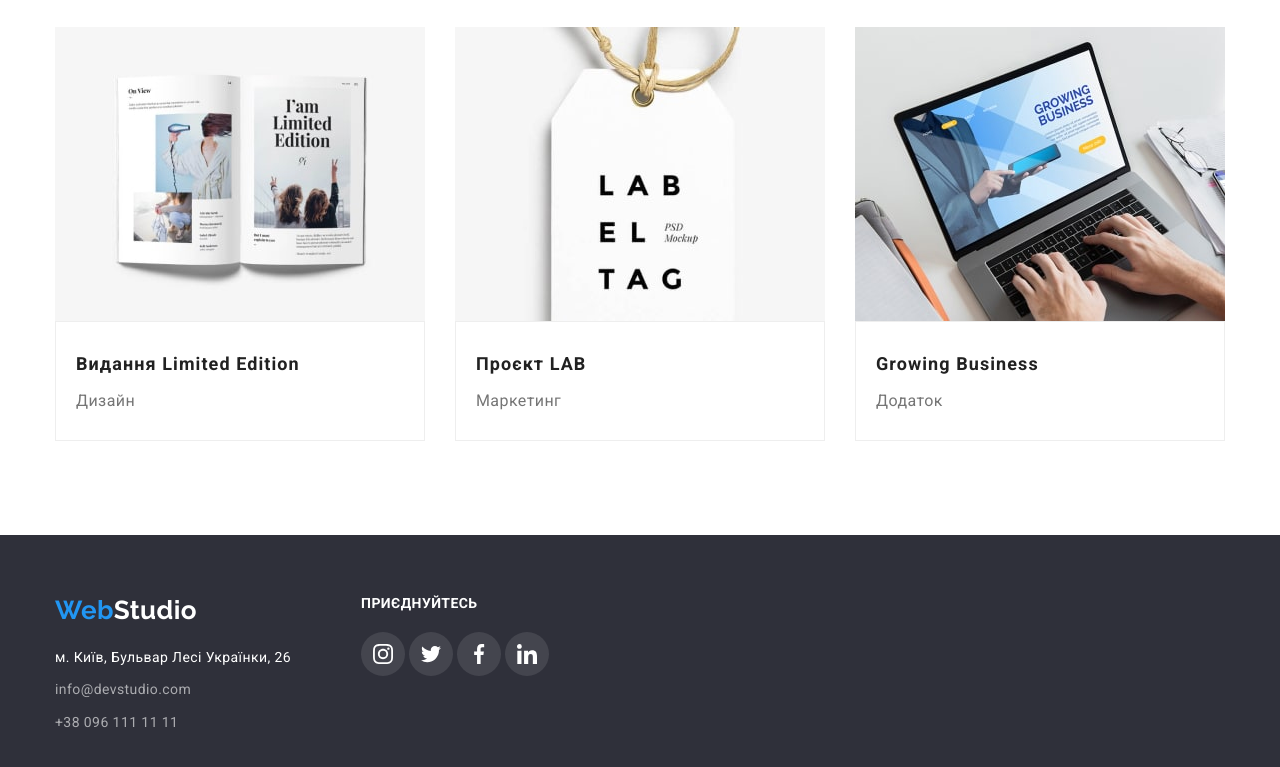
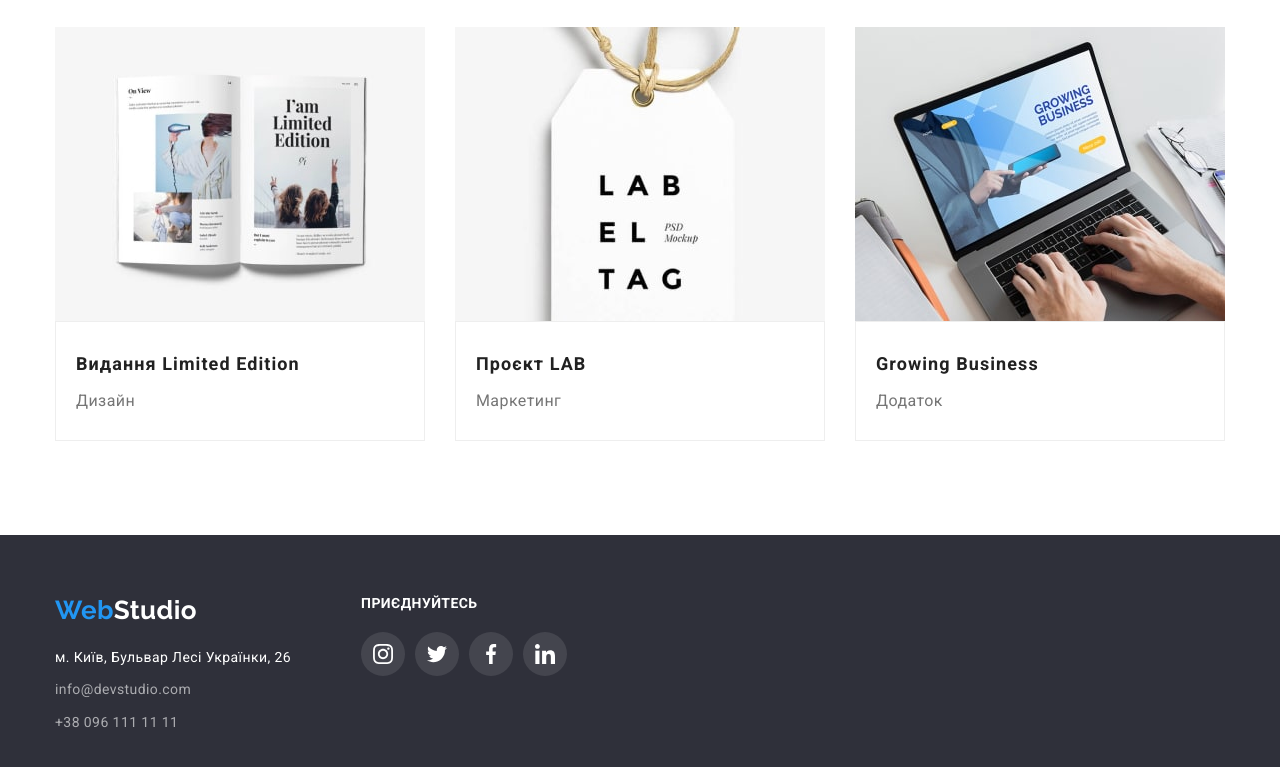
Before and after one commit to valentinaperishko/goit-markup-hw-04, a plain HTML site: page portfolio.html in a window 1280 px wide. Shown: the part 1124-1891 px from the top of the page. Drawn offline with nearby package versions, Linux system fonts and the light colour scheme.

Commit message:
adds some flex

```diff
--- a/css/styles.css
+++ b/css/styles.css
@@ -366,29 +366,30 @@ address {
 }
 
 .social-link {
-  display: inline-block;
-  padding-top: 12px;
-  padding-bottom: 12px;
+  display: flex;
+  justify-content: center;
+  align-items: center;
   width: 44px;
   height: 44px;
   border-radius: 50%;
-  fill: var(--social-color);
+  color: var(--social-color);
 }
 
 .social-link:hover,
 .social-link:focus {
-  fill: var(--primary-white-color);
+  color: var(--primary-white-color);
   background-color: var(--accent-color);
 }
 
 .social-link:active {
-  fill: var(--primary-white-color);
+  color: var(--primary-white-color);
   background-color: var(--accent-color);
 }
 
 .social-link-icon {
   width: 20px;
   height: 20px;
+  fill: currentColor;
 }
 
 .social-list-item {
@@ -516,10 +517,15 @@ b {
 }
 
 .footer-social {
+  display: flex;
   margin-top: 20px;
 }
 
-.footer-social-link {
+.footer-social-item + .footer-social-item {
+  margin-left: 10px;
+}
+
+.footer-link {
   display: inline-block;
   padding-top: 12px;
   padding-bottom: 12px;
@@ -530,12 +536,12 @@ b {
   text-align: center;
 }
 
-.footer-social-link:hover,
-.footer-social-link:focus {
+.footer-link:hover,
+.footer-link:focus {
   background-color: var(--accent-color);
 }
 
-.footer-social-link:active {
+.footer-link:active {
   background-color: var(--accent-color);
 }
 
--- a/portfolio.html
+++ b/portfolio.html
@@ -227,44 +227,48 @@
         <div class="social-link-space">
           <b>Приєднуйтесь</b>
           <ul class="footer-social list">
-            <li class="footer-social-link">
+            <li class="footer-social-item">
               <a
-                class="footer-item"
-                href=""
+                class="footer-link"
+                href="https://instagram.com"
                 target="_blank"
+                rel="noopener noreferrer"
                 aria-label="посилання на інстаграм"
                 ><svg class="f-social-link-icon">
                   <use href="./images/symbol-defs.svg#icon-instagram"></use>
                 </svg>
               </a>
             </li>
-            <li class="footer-social-link">
+            <li class="footer-social-item">
               <a
-                class="footer-item"
-                href=""
+                class="footer-link"
+                href="https://twitter.com"
                 target="_blank"
+                rel="noopener noreferrer"
                 aria-label="посилання на твітер"
                 ><svg class="f-social-link-icon">
                   <use href="./images/symbol-defs.svg#icon-twitter"></use>
                 </svg>
               </a>
             </li>
-            <li class="footer-social-link">
+            <li class="footer-social-item">
               <a
-                class="footer-item"
-                href=""
+                class="footer-link"
+                href="https://facebook.com"
                 target="_blank"
+                rel="noopener noreferrer"
                 aria-label="посилання на фейсбук"
                 ><svg class="f-social-link-icon">
                   <use href="./images/symbol-defs.svg#icon-facebook"></use>
                 </svg>
               </a>
             </li>
-            <li class="footer-social-link">
+            <li class="footer-social-item">
               <a
-                class="footer-item"
-                href=""
+                class="footer-link"
+                href="https://linkedin.com"
                 target="_blank"
+                rel="noopener noreferrer"
                 aria-label="посилання на лінкдін"
                 ><svg class="f-social-link-icon">
                   <use href="./images/symbol-defs.svg#icon-linkedin"></use>
```
Also changed, not shown: index.html (+48 -28 lines).
